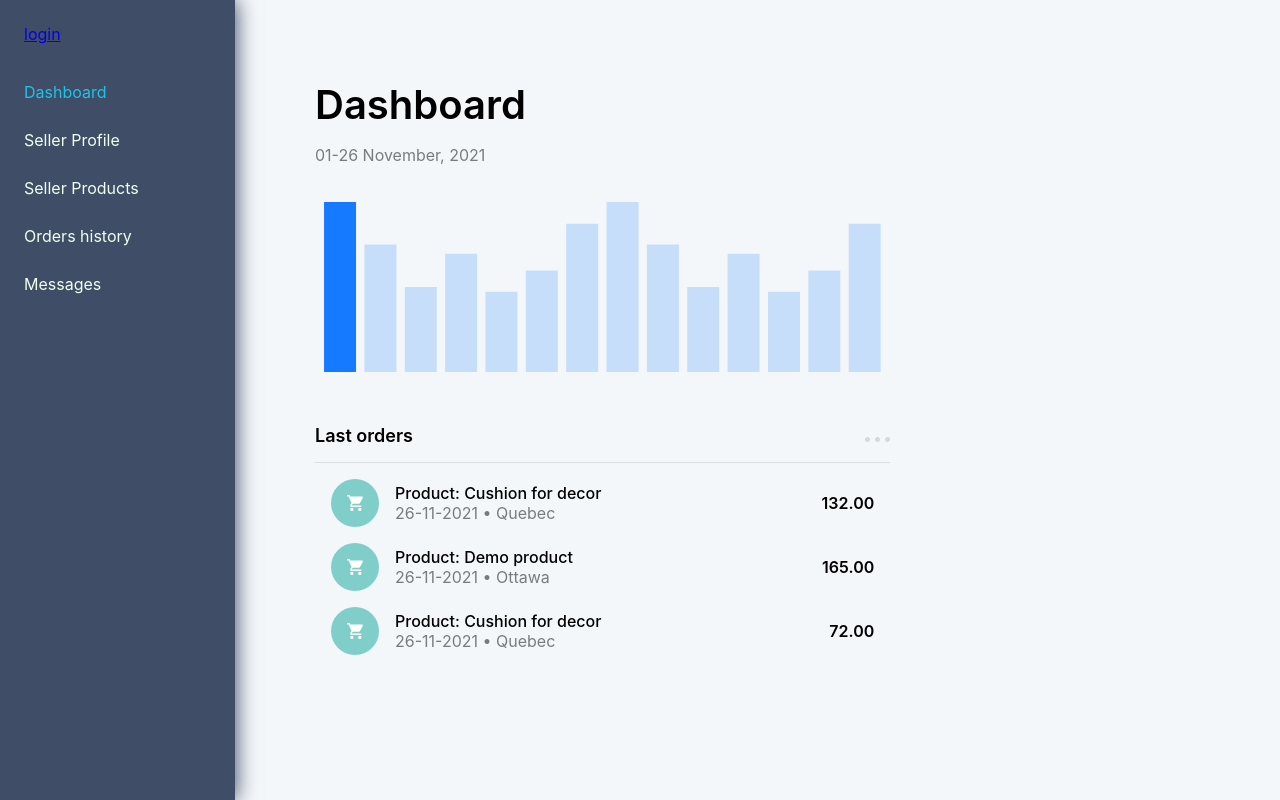
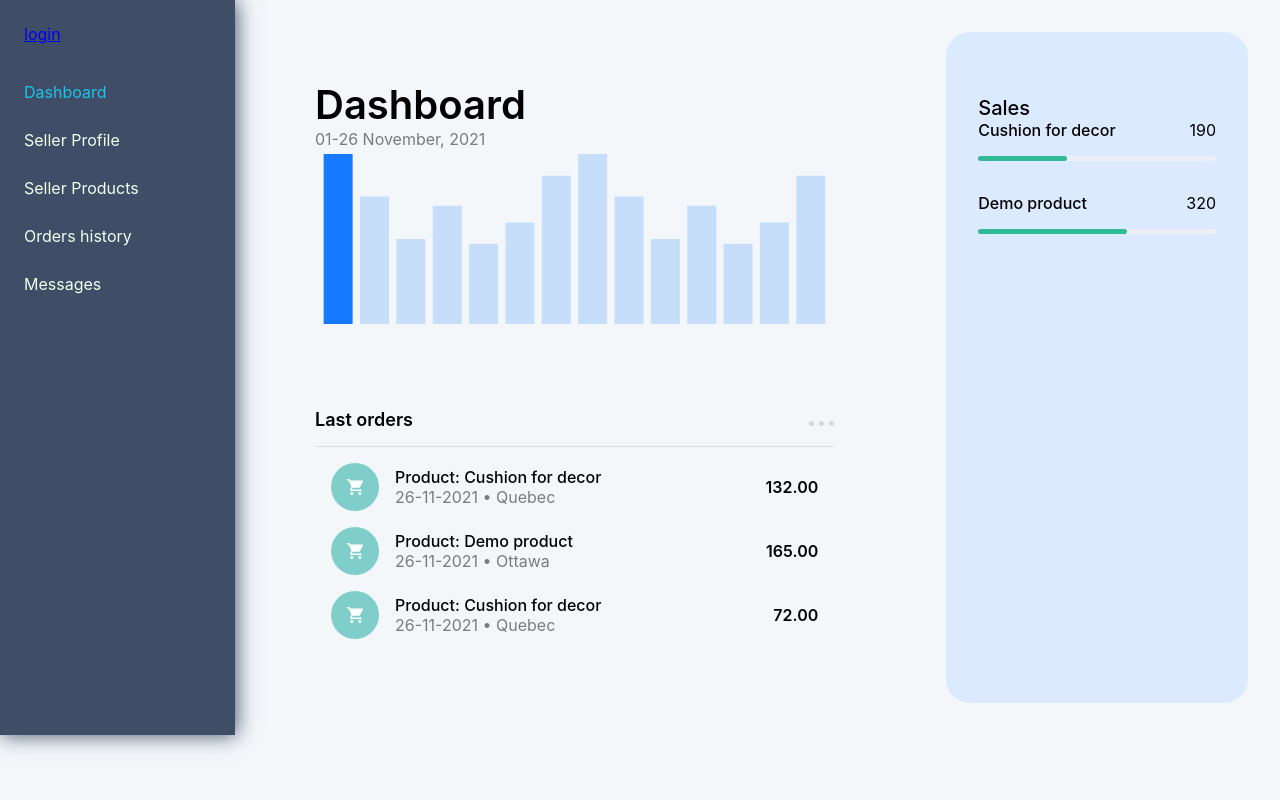
Before and after one commit to Snegurochka/seller-ts-react, a React (Create React App) app: page / in a window 1280 px wide. Built offline with nearby package versions, Linux system fonts and the light colour scheme.

Commit message:
add: BlockProgress component

```diff
--- a/src/components/BlockOverview/BlockOverview.module.scss
+++ b/src/components/BlockOverview/BlockOverview.module.scss
@@ -18,7 +18,3 @@
     font-size: 18px;
     font-weight: 600;
 }
-
-.option {
-
-}
--- a/src/components/BlockOverview/BlockOverview.tsx
+++ b/src/components/BlockOverview/BlockOverview.tsx
@@ -3,7 +3,7 @@ import styles from './BlockOverview.module.scss';
 
 import optionIcon from "../../img/menuIcon.png";
 
-type PropsType = {
+interface PropsType {
     header: string,
 }
 
@@ -11,10 +11,9 @@ const BlockOverview: React.FC<PropsType> = ({ header, children }) => {
     return (
         <section className={styles.wrapper}>
             <header>
-                <p className={styles.title}>{header}</p>
+                <span className={styles.title}>{header}</span>
                 <button>
                     <img
-                        className={styles.option}
                         src={optionIcon}
                         alt="options"
                     />
--- /dev/null
+++ b/src/components/BlockProgress/BlockProgress.module.scss
@@ -0,0 +1,32 @@
+.title {
+    font-size    : 20px;
+    font-weight  : 500;
+    margin-bottom: 3rem;
+}
+
+.label {
+    display        : flex;
+    justify-content: space-between;
+}
+
+
+.labelTitle {
+    font-weight: 500;
+}
+
+.bar {
+    height          : 5px;
+    width           : 100%;
+    background-color: #eceff5;
+    position        : relative;
+    border-radius   : 5px;
+    margin-bottom   : 2rem;
+    margin-top      : 1rem;
+}
+
+.coloredBar {
+    height          : 5px;
+    background-color: #31ba96;
+    position        : absolute;
+    border-radius   : 5px;
+}
--- /dev/null
+++ b/src/components/BlockProgress/BlockProgress.tsx
@@ -0,0 +1,45 @@
+import React from "react";
+import styles from './BlockProgress.module.scss';
+
+interface ProgressData {
+    label: string,
+    value: number,
+}
+
+interface PropsType {
+    header: string,
+    data: ProgressData[]
+}
+
+const BlockProgress: React.FC<PropsType> = ({ header, data }) => {
+    const sum = data.reduce((prev, current) => (prev + current.value), 0);
+    return (
+        <section className={styles.wrapper}>
+            <header>
+                <span className={styles.title}>{header}</span>
+            </header>
+            <ul>
+                {data.map((item, ind) => (
+                    <li key={ind}>
+                        <div className={styles.label}>
+                            <span className={styles.labelTitle}>
+                                {item.label}
+                            </span>
+                            <span className={styles.value}>
+                                {item.value}
+                            </span>
+                        </div>
+                        <div className={styles.bar}>
+                    <div
+                      style={{width: `${(item.value / sum) * 100}%`,}}
+                      className={styles.coloredBar}
+                    ></div>
+                  </div>
+                  </li>
+                ))}
+            </ul>
+        </section>
+    )
+}
+
+export default BlockProgress;
--- a/src/components/Chart/Chart.tsx
+++ b/src/components/Chart/Chart.tsx
@@ -99,7 +99,7 @@ const Chart: React.FC = () => {
 
     return (
         <div className={styles.chart}>
-            <p className={styles.dataRange}>01-26 November, 2021</p>
+            <span className={styles.dataRange}>01-26 November, 2021</span>
 
             <ResponsiveContainer width="100%" height="100%">
                 <BarChart width={150} height={40} data={data}>
--- a/src/components/Dashboard/Dashboard.module.scss
+++ b/src/components/Dashboard/Dashboard.module.scss
@@ -1,5 +1,6 @@
-.overview {
-    width: 65%;
+.wrapp {
+    display              : grid;
+    grid-template-columns: 1fr 35%;
 }
 
 .item {
@@ -30,7 +31,7 @@
 }
 
 .itemTitle {
-    font-weight  : 500;
+    font-weight: 500;
 }
 
 .itemTime {
@@ -40,3 +41,10 @@
 .itemPrice {
     font-weight: 600;
 }
+
+.asideOverview {
+    background: var(--lightBlue);
+    margin: 2rem;
+    border-radius: 24px;
+    padding: 4rem 2rem;
+}
--- a/src/components/Dashboard/Dashboard.tsx
+++ b/src/components/Dashboard/Dashboard.tsx
@@ -3,22 +3,24 @@ import styles from './Dashboard.module.scss';
 import cartIcon from '../../img/cartIcon.svg';
 
 // moc
-import { LastOrdersMoc } from './../../redux/moc/moc';
+import { LastOrdersMoc, salesMoc } from './../../redux/moc/moc';
 
 // Components
 import Layout from './../Layout/Layout';
 import Chart from './../Chart/Chart';
-import BlockOerview from '../BlockOverview/BlockOverview';
+import BlockOverview from '../BlockOverview/BlockOverview';
+import BlockProgress from '../BlockProgress/BlockProgress';
 
 
 
 const Dashboard: React.FC = () => {
     return (
+        <div className={styles.wrapp}>
             <Layout header='Dashboard' classPage='dashboard'>
                 <div className={styles.overview}>
                     <Chart />
 
-                <BlockOerview header='Last orders'>
+                    <BlockOverview header='Last orders'>
                         <ul>
                             {LastOrdersMoc.map((item) => (
                                 <li className={styles.item} key={item.id}>
@@ -33,20 +35,24 @@ const Dashboard: React.FC = () => {
                                             <p className={styles.itemTitle}>
                                                 Product: {item.product}
                                             </p>
-                                        <p className={styles.itemTime}>
+                                            <span className={styles.itemTime}>
                                                 {item.date} • {item.location}
-                                        </p>
+                                            </span>
                                         </div>
                                     </div>
-                                <p className={styles.itemPrice}>
+                                    <span className={styles.itemPrice}>
                                         {item.price.toFixed(2)}
-                                </p>
+                                    </span>
                                 </li>
                             ))}
                         </ul>
-                </BlockOerview>
+                    </BlockOverview>
                 </div>
             </Layout>
+            <aside className={styles.asideOverview}>
+                <BlockProgress header='Sales' data={salesMoc} />
+            </aside>
+        </div>
     )
 }
 
--- a/src/components/SideBar/SideBar.css
+++ b/src/components/SideBar/SideBar.css
@@ -3,13 +3,12 @@
     flex-wrap: wrap;
     align-content: flex-start;
     flex-direction: row;
-    background: #3f4d67;
-    height: 100vh;
-    box-shadow: 1px 0 20px 0 #3f4d67;
+    background: var(--darkGrey);
+    box-shadow: 1px 0 20px 0 var(--darkGrey);
     z-index: 99;
 }
 
 .login-block {
     padding: 24px;
-    color: #fff;
+    color: var(--white);
 }
--- a/src/index.css
+++ b/src/index.css
@@ -33,9 +33,10 @@ code {
   --maxWidth: 1280px;
   --white: #fff;
   --lightGrey: #dedede;
-  --darkGrey: #1c1c1c;
+  --lightBlue: #DBEAFE;
+  --darkGrey: #3f4d67;
   --primary: #80ceca;
-  --primary-hover: #40a6a0
+  --primary-hover: #40a6a0;
 }
 
 body {
--- a/src/redux/moc/moc.ts
+++ b/src/redux/moc/moc.ts
@@ -54,3 +54,14 @@ export const LastOrdersMoc = [
         }
     },
 ]
+
+export const salesMoc = [
+    {
+        "label" : "Cushion for decor",
+        "value": 190,
+    },
+    {
+        "label" : "Demo product",
+        "value": 320,
+    },
+];
```
Lines whose indentation alone changed are shown as unchanged.
